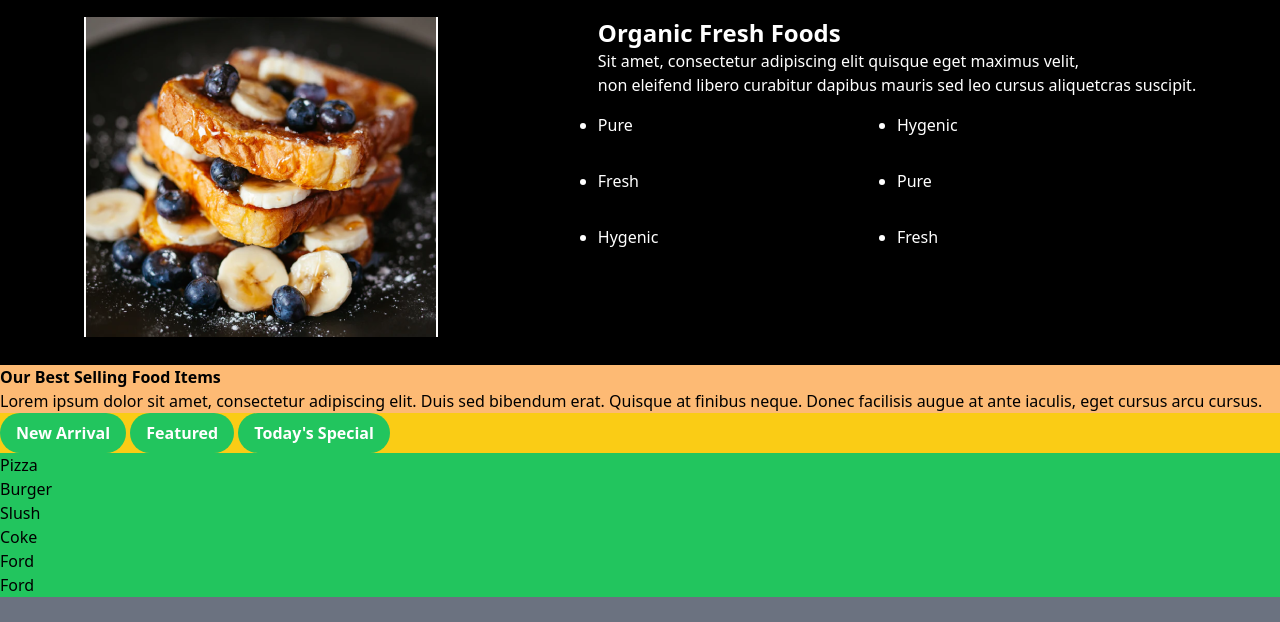
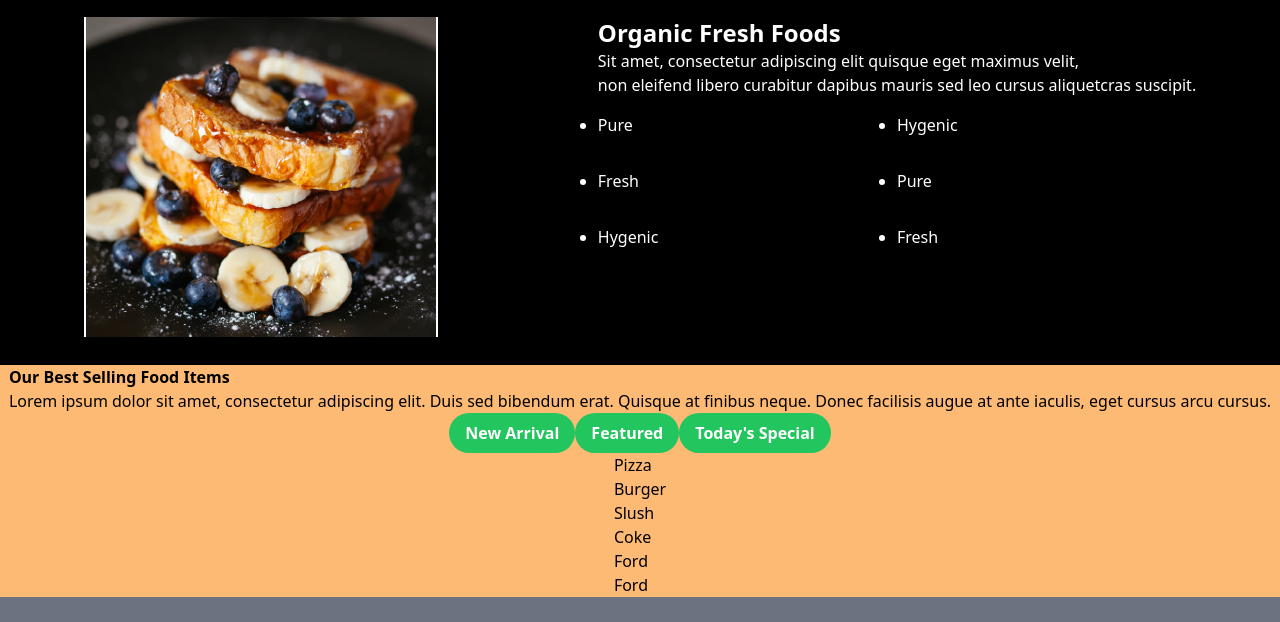
Before and after one commit to haiqa126/Restaurant, a website: page src/index.html in a window 1280 px wide. Shown: the part 1133-1755 px from the top of the page. Drawn offline with nearby package versions, Linux system fonts and the light colour scheme.

Commit message:
append problem

```diff
--- a/src/index.html
+++ b/src/index.html
@@ -168,7 +168,9 @@
 
     <!--Menu Section starts here-->
     <section class="menu bg-slate-700">
-      <div class="container mx-auto bg-orange-300">
+      <div
+        class="container mx-auto bg-orange-300 flex flex-col justify-center items-center"
+      >
         <div class="menu-head">
           <h2><b>Our Best Selling Food Items</b></h2>
           <p>
@@ -178,7 +180,7 @@
           </p>
         </div>
 
-        <div id="myBtnContainer" class="bg-yellow-400">
+        <div id="myBtnContainer" class="flex justify-between">
           <button
             class="bg-green-500 hover:bg-blue-700 text-white font-bold py-2 px-4 rounded-full"
             onclick="filterSelection('New-Arrival')"
@@ -199,7 +201,7 @@
           </button>
         </div>
 
-        <div class="container content-center food-items bg-green-500">
+        <div class="food-items">
           <div class="filterDiv New-Arrival">Pizza</div>
           <div class="filterDiv New-Arrival">Burger</div>
           <div class="filterDiv Featured">Slush</div>
```
